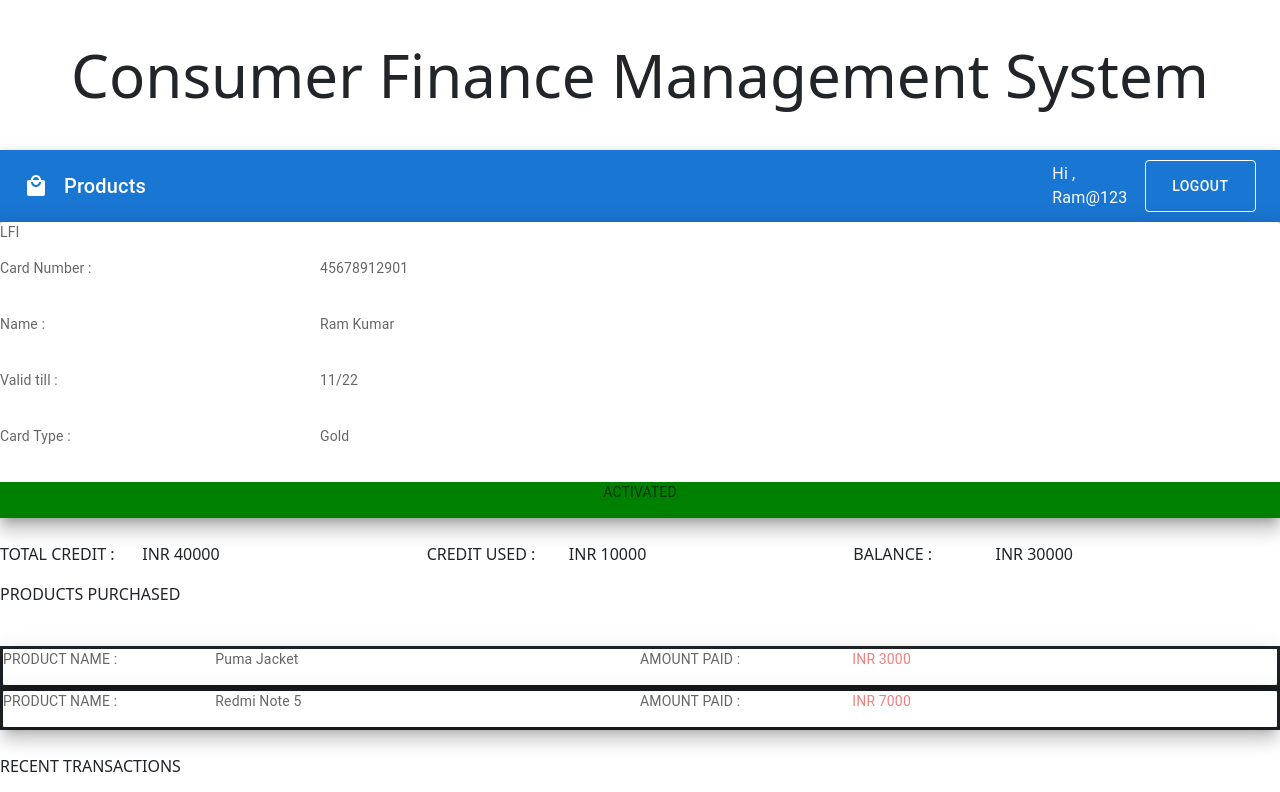
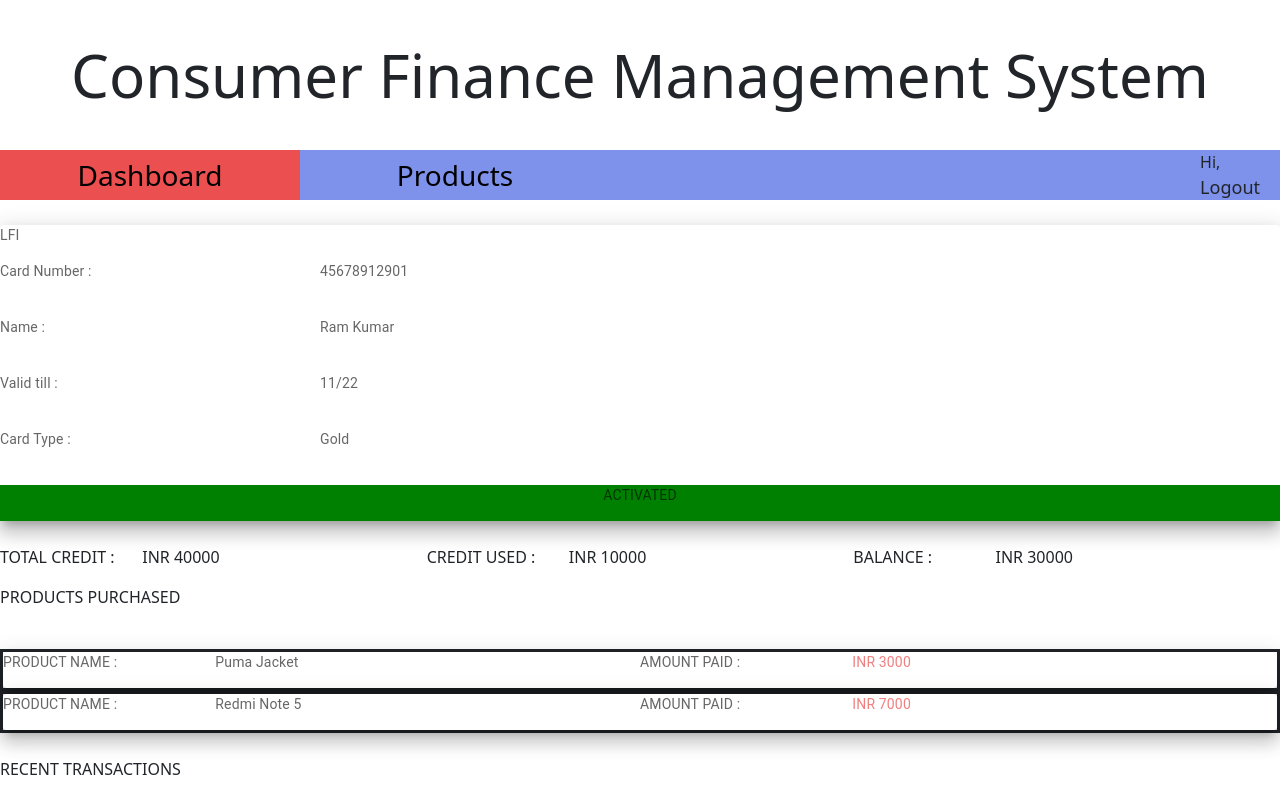
Before and after one commit to mouni2317/cfms_frontend, a React (Create React App) app: page /dashboard in a window 1280 px wide. Shown: the top 792 px of the page. Built offline with nearby package versions, Linux system fonts and the light colour scheme.

Commit message:
Added an app wide navbar

```diff
--- a/src/App.js
+++ b/src/App.js
@@ -6,12 +6,14 @@ import ProductList from "./Components/ProductList";
 import Header from "./Components/Header";
 import Footer from "./Components/Footer";
 import Dashboard from "./Components/Dashboard"
+import NavBar from "./Components/NavBar";
 
 function App() {
   return (
     <BrowserRouter>
       <div className="content-container">
-      <Header />
+        <Header />
+        <NavBar />
         <Routes>
           <Route path="/" element={<Auth />} />
           <Route path="/productList" element={<ProductList />} />
--- a/src/Components/Dashboard.js
+++ b/src/Components/Dashboard.js
@@ -1,14 +1,6 @@
 import * as React from "react";
 import { Component } from "react";
-import AppBar from "@mui/material/AppBar";
-import Box from "@mui/material/Box";
-import Toolbar from "@mui/material/Toolbar";
-import Typography from "@mui/material/Typography";
-import Button from "@mui/material/Button";
-import IconButton from "@mui/material/IconButton";
-import LocalMallIcon from "@mui/icons-material/LocalMall";
 import Moment from "moment";
-import { Link } from "react-router-dom";
 import Paper from "@mui/material/Paper";
 import { styled } from "@mui/material/styles";
 import Grid from "@mui/material/Grid";
@@ -91,43 +83,6 @@ export class Dashboard extends Component {
 
     return (
       <div>
-        <Box sx={{ flexGrow: 1 }}>
-          <AppBar position="static">
-            <Toolbar>
-              <IconButton
-                size="large"
-                edge="start"
-                color="inherit"
-                aria-label="menu"
-                sx={{ mr: "70%", flexGrow: 0 }}
-              >
-                <LocalMallIcon  />
-
-                <Link
-                  style={{ color: "white", textDecoration: "none" }}
-                  className="nav nav-link"
-                  to="/ProductList"
-                >
-                  <Typography variant="h6" component="div" sx={{ flexGrow: 1 }}>
-                    Products{" "}
-                  </Typography>
-                </Link>
-              </IconButton>
-              <Typography sx={{ ml: 2, flexGrow: 1 }}>
-                Hi , {this.state.userName}
-              </Typography>
-              <Button variant="outlined" color="inherit">
-                <Link
-                  style={{ color: "white", textDecoration: "none" }}
-                  className="nav nav-link"
-                  to="/"
-                >
-                  LOGOUT
-                </Link>
-              </Button>
-            </Toolbar>
-          </AppBar>
-        </Box>
         <div >
           <div className="mycard">
             <Item key={1} elevation={12}>
--- /dev/null
+++ b/src/Components/NavBar.css
@@ -0,0 +1,44 @@
+.navbar-container {
+  width: 100%;
+  height: 50px;
+  background-color: #7e92eb;
+  display: flex;
+  justify-content: space-between;
+  margin-bottom: 25px;
+}
+
+.options-container {
+  height: 100%;
+  display: flex;
+  align-items: center;
+  gap: 5px;
+}
+
+.option {
+  height: 100%;
+  width: 300px;
+  cursor: pointer;
+  text-align: center;
+  font-size: 28px;
+  line-height: 50px;
+  text-decoration: none;
+  color: black;
+}
+
+.option:hover {
+  background-color: #e95e5e;
+  font-size: 30px;
+}
+
+.right-containers {
+  padding-right: 20px;
+}
+
+.logout-button {
+  font-size: large;
+  cursor: pointer;
+}
+
+.active {
+  background-color: #eb4f4f;
+}
--- /dev/null
+++ b/src/Components/NavBar.js
@@ -0,0 +1,37 @@
+import React from "react"
+import { NavLink, useLocation, useNavigate } from "react-router-dom"
+
+import "./NavBar.css"
+
+export default function NavBar() {
+
+  const navigate = useNavigate();
+  const navigateToLogin = () => navigate('/');
+
+  const logout = () =>{
+    sessionStorage.clear();
+    navigateToLogin();
+  }
+
+  const { pathname } = useLocation();
+
+  if (pathname === '/') return null;
+
+
+  return (
+    <div className="navbar-container">
+      <div className="options-container">
+        <NavLink style={{textDecoration: 'none'}} to="/dashboard">
+          <div className="option">Dashboard</div>
+        </NavLink>
+        <NavLink style={{textDecoration: 'none'}} to="/productList">
+          <div className="option">Products</div>
+        </NavLink>
+      </div>
+      <div className="right-containers">
+        <div className="greeting-container">Hi, {sessionStorage.getItem('username')}</div>
+        <div className="logout-button" onClick={logout}>Logout</div>
+      </div>
+    </div>
+  )
+}
--- a/src/Components/ProductList.js
+++ b/src/Components/ProductList.js
@@ -23,7 +23,6 @@ export default function ProductList() {
 
   return (
     <div>
-      <h1>Product List</h1>
         <div>
         {!products.length && !loading ? (
           <h1>No Products Found</h1>
```
